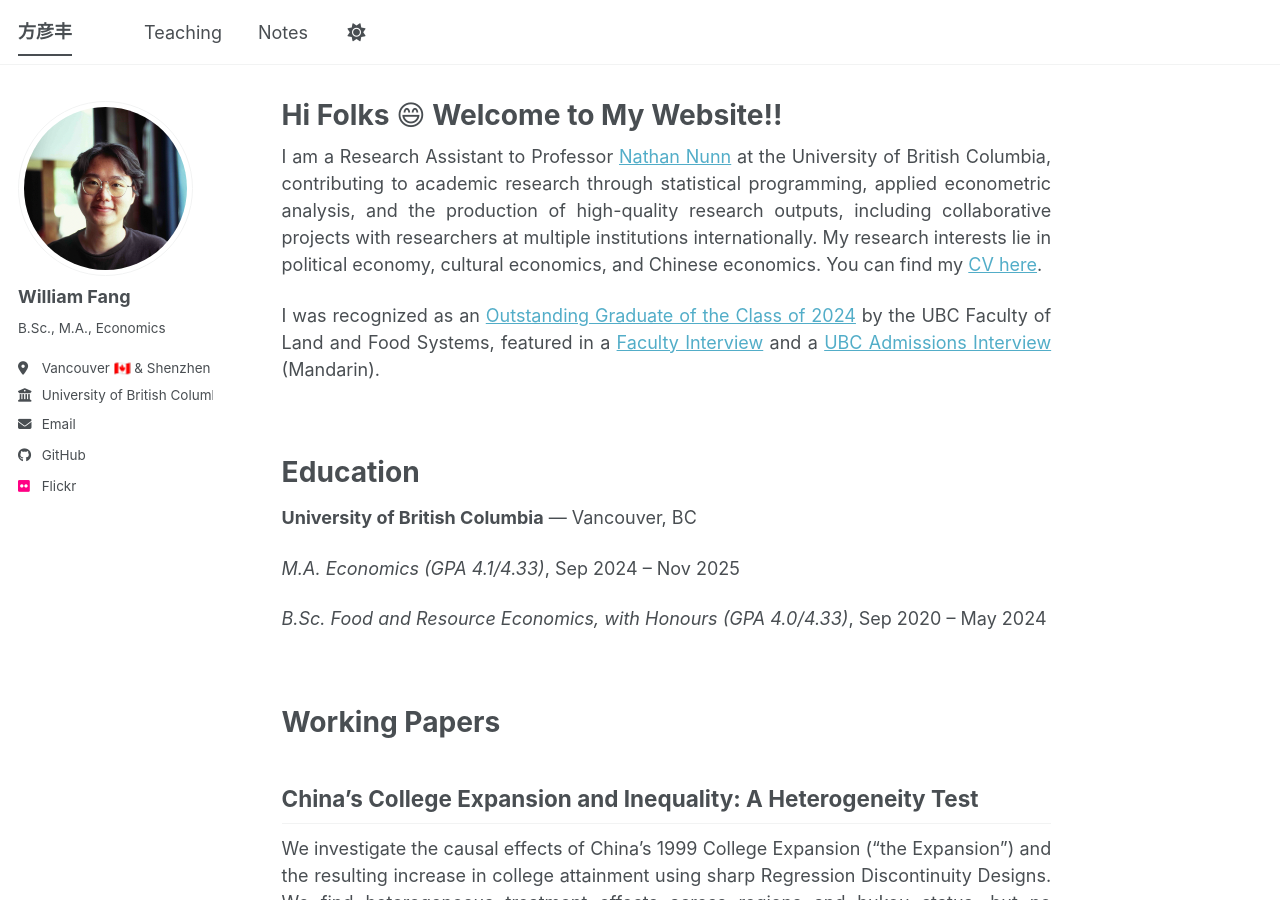
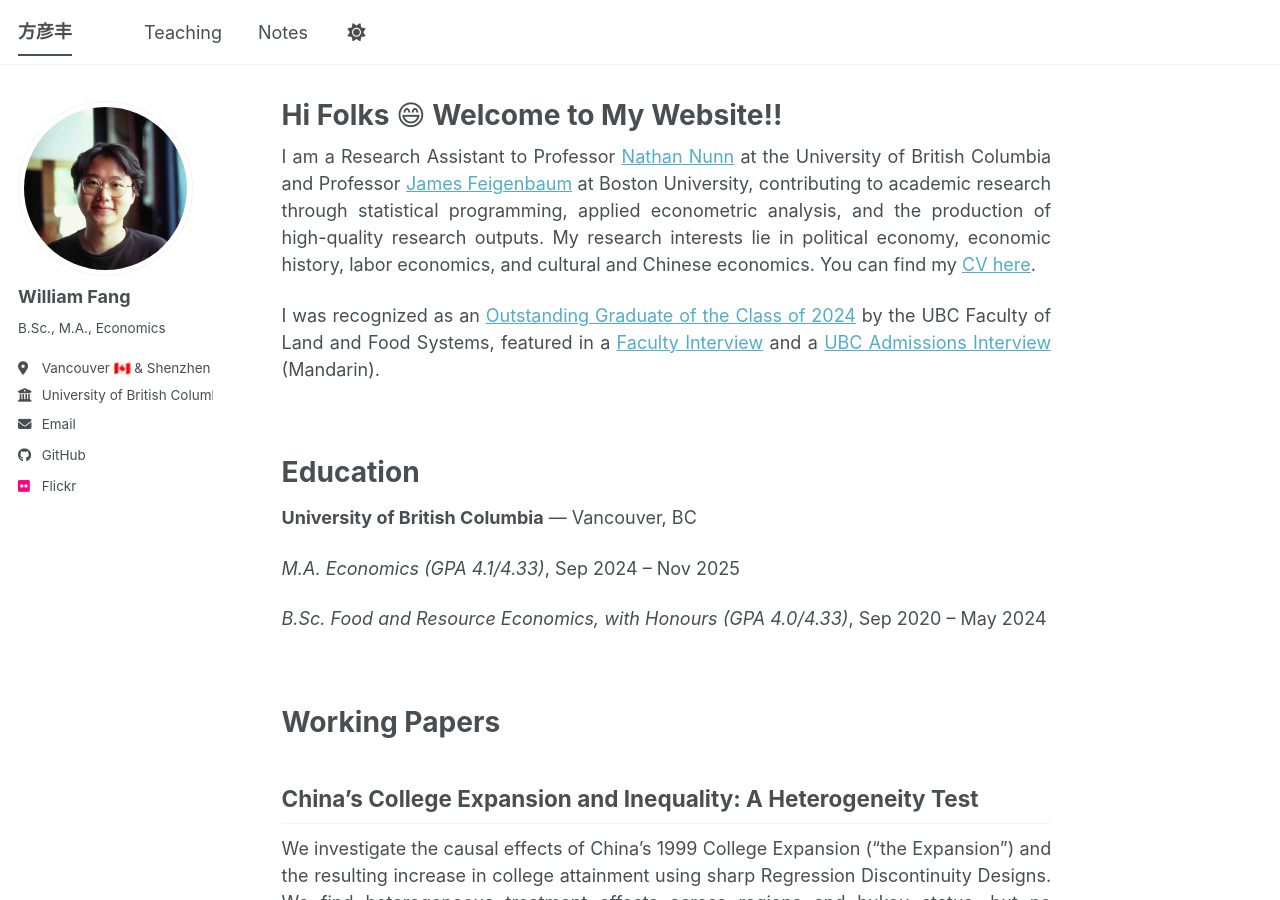
Before and after one commit to will-yanfeng-fang/will-yanfeng-fang.github.io, a Jekyll site: the page built from _pages/about.md, in a window 1280 px wide and 900 px high. Built offline with Jekyll 4.4.1, drawn with Linux system fonts in a browser that asks for light colours; a script bundle is joined from its source files by our own code; library files that are not in the unit come from our copies.

Commit message:
Revise about page with new academic details
Updated research assistant affiliations and interests.

```diff
--- a/_pages/about.md
+++ b/_pages/about.md
@@ -9,7 +9,7 @@
 
 <div style="text-align: justify" markdown="1">
 
-I am a Research Assistant to Professor [Nathan Nunn](https://nathannunn.arts.ubc.ca/) at the University of British Columbia, contributing to academic research through statistical programming, applied econometric analysis, and the production of high-quality research outputs, including collaborative projects with researchers at multiple institutions internationally. My research interests lie in political economy, cultural economics, and Chinese economics. You can find my [CV here](https://drive.google.com/file/d/12y7sarRsK3IsLTUOa3Sc5b3vH7KEP9sX/view?usp=sharing).
+I am a Research Assistant to Professor [Nathan Nunn](https://nathannunn.arts.ubc.ca/) at the University of British Columbia and Professor [James Feigenbaum](https://jamesfeigenbaum.github.io/) at Boston University, contributing to academic research through statistical programming, applied econometric analysis, and the production of high-quality research outputs. My research interests lie in political economy, economic history, labor economics, and cultural and Chinese economics. You can find my [CV here](https://drive.google.com/file/d/12y7sarRsK3IsLTUOa3Sc5b3vH7KEP9sX/view?usp=sharing).
 
 I was recognized as an [Outstanding Graduate of the Class of 2024](https://www.landfood.ubc.ca/celebrating-the-class-of-2024/) by the UBC Faculty of Land and Food Systems, featured in a [Faculty Interview](https://www.landfood.ubc.ca/class-of-2024-william-fang/) and a [UBC Admissions Interview](https://mp.weixin.qq.com/s/9oKqySjSlGXv71n2pE0Xig) (Mandarin).
 
```
